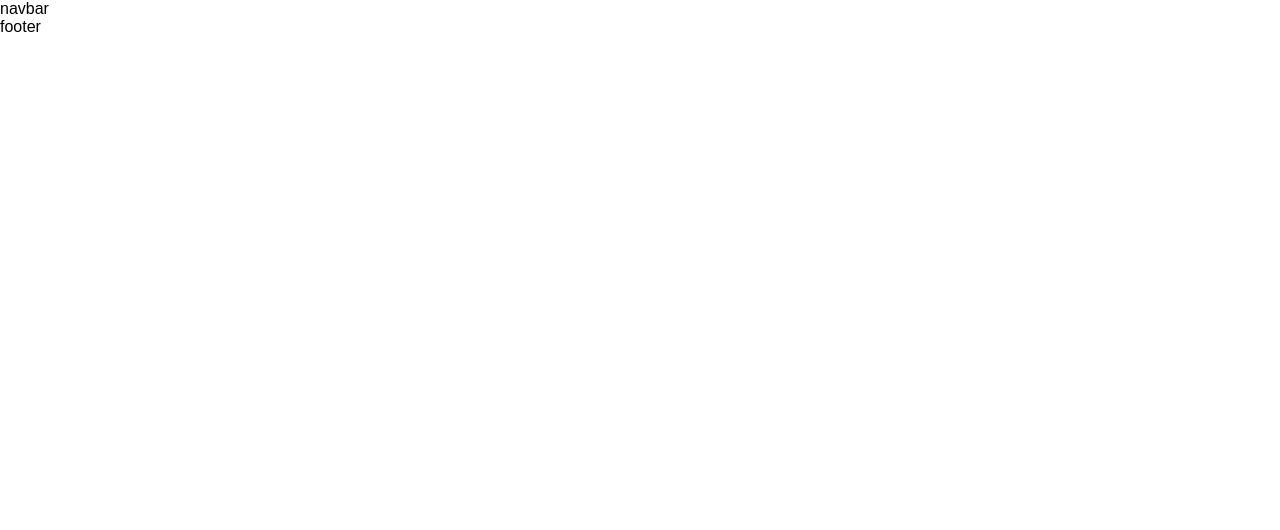
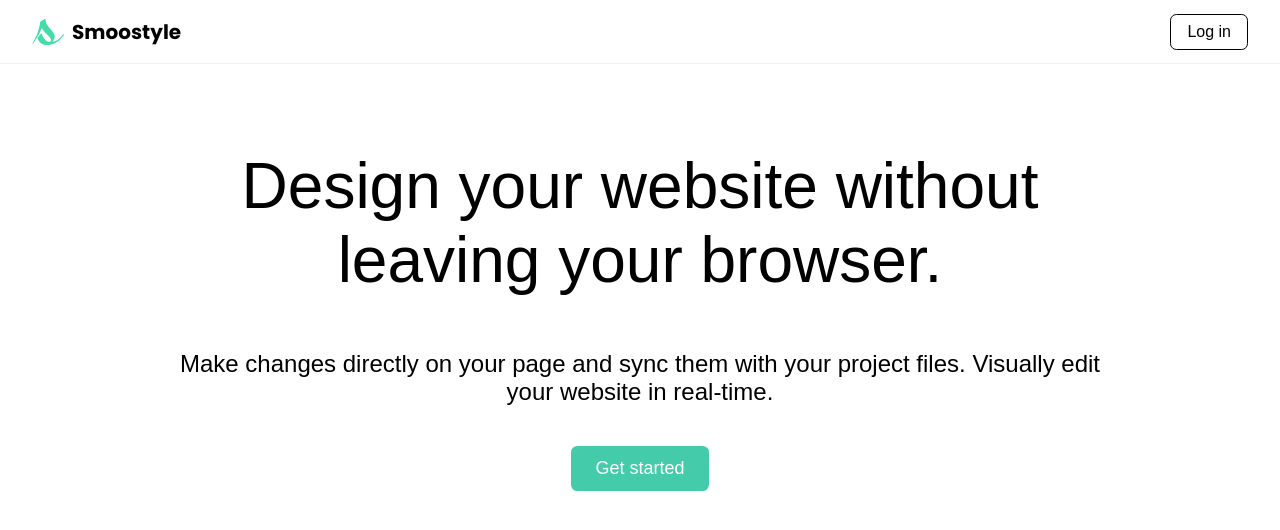
Before and after one commit to JunweiNotAvailable/smoostyle, a Vue app: page / in a window 1280 px wide. Shown: the top 530 px of the page. Built offline with nearby package versions, Linux system fonts and the light colour scheme; no server answers.

Commit message:
adding landing: hero

```diff
--- a/public/index.html
+++ b/public/index.html
@@ -5,7 +5,7 @@
     <meta http-equiv="X-UA-Compatible" content="IE=edge">
     <meta name="viewport" content="width=device-width,initial-scale=1.0">
     <link rel="icon" href="<%= BASE_URL %>favicon.ico">
-    <title>Smoostyle - Design your web on the screen</title>
+    <title>Smoostyle - Design your website without leaving your browser</title>
   </head>
   <body>
     <div id="app"></div>
--- a/src/assets/global.css
+++ b/src/assets/global.css
@@ -1,5 +1,11 @@
 :root {
   --app-color: #4ca;
+  --app-color-hover: #3b9;
+  --navbar-height: 64px;
+}
+* {
+  box-sizing: border-box;
+  transition: all .2s ease-in-out;
 }
 body {
   margin: 0;
@@ -9,8 +15,41 @@ main {
   flex: 1;
 }
 
+
 .flex-center {
   display: flex;
   justify-content: center;
   align-items: center;
 }
+.flex-between {
+  display: flex;
+  justify-content: space-between;
+  align-items: center;
+}
+.pointer {
+  cursor: pointer;
+}
+
+
+.primary-button {
+  background: var(--app-color);
+  color: #fff;
+  border: none;
+  padding: 8px 16px;
+  border-radius: .4rem;
+  cursor: pointer;
+}
+.primary-button:hover {
+  background: var(--app-color-hover);
+}
+.border-button {
+  background: none;
+  border: 1px solid #000;
+  padding: 8px 16px;
+  border-radius: .4rem;
+  cursor: pointer;
+}
+.border-button:hover {
+  background: #000;
+  color: #fff;
+}
--- a/src/components/Footer.vue
+++ b/src/components/Footer.vue
@@ -1,6 +1,6 @@
 <template>
   <footer>
-    footer
+
   </footer>
 </template>
 
--- a/src/components/Loading.vue
+++ b/src/components/Loading.vue
@@ -15,7 +15,7 @@ export default {
   height: 24px;
   border: 2px solid #c8c8c8;
   border-radius: 50%;
-  animation: spin 1.6s linear infinite;
+  animation: spin 1.2s linear infinite;
 }
 @keyframes spin {
   0% { transform: rotate(0deg); }
--- a/src/components/Navbar.vue
+++ b/src/components/Navbar.vue
@@ -1,13 +1,64 @@
 <template>
-  <header>navbar</header>
+  <header class="navbar flex-between">
+    <div class="logo pointer flex-center" @click="$router.push({ name: 'Home' })">
+      <div class="logo-icon"><img src="@/assets/logo.svg" alt="logo"></div>
+      <div class="logo-text">{{ constants.appName }}</div>
+    </div>
+    <nav>
+
+    </nav>
+    <button class="border-button">Log in</button>
+  </header>
 </template>
 
 <script>
+import { constants } from '@/utils/helpers';
+
 export default {
   name: 'Navbar',
+  setup() {
+    return { constants };
+  }
 }
 </script>
 
-<style scoped>
+<style>
+@import url('https://fonts.googleapis.com/css2?family=Poppins:wght@300;400;500;600;700;800&display=swap');
 
+.navbar {
+  position: sticky;
+  top: 0;
+  z-index: 1;
+  background: #fff;
+  border-bottom: 1px solid #f0f0f0;
+  min-height: var(--navbar-height);
+  padding: 8px 32px;
+}
+.navbar .logo {
+  font-family: 'Poppins', sans-serif;
+  font-weight: 700;
+  font-size: 20px;
+  display: flex;
+  align-items: center;
+  gap: 8px;
+}
+.navbar .logo .logo-icon {
+  width: 32px;
+  height: 32px;
+}
+.navbar .logo .logo-icon img {
+  width: 100%;
+  height: 100%;
+}
+.navbar .logo .logo-text {
+  color: #000;
+}
+.navbar .border-button {
+  font-size: 16px;
+}
+@media screen and (max-width: 768px) {
+  .navbar .logo .logo-text {
+    display: none;
+  }
+}
 </style>
--- a/src/router/index.ts
+++ b/src/router/index.ts
@@ -4,7 +4,7 @@ import HomeView from '../views/HomeView.vue'
 const routes: Array<RouteRecordRaw> = [
   {
     path: '/',
-    name: 'home',
+    name: 'Home',
     component: HomeView
   }
 ]
--- a/src/views/HomeView.vue
+++ b/src/views/HomeView.vue
@@ -1,7 +1,6 @@
 <template>
   <LoadingView v-if="isLoading"/>
   <LandingView v-else-if="!hasUser"/>
-
 </template>
 
 <script lang="ts">
--- a/src/views/LandingView.vue
+++ b/src/views/LandingView.vue
@@ -1,7 +1,14 @@
 <template>
   <Navbar/>
-  <div>
-
+  <div class="content">
+    <!-- hero section -->
+    <section class="hero">
+      <h1>Design your website without leaving your browser.</h1>
+      <p>Make changes directly on your page and sync them with your project files. Visually edit your website in real-time.</p>
+      <button class="primary-button">Get started</button>
+    </section>
+    <!-- movie section -->
+    <!--  -->
   </div>
   <Footer/>
 </template>
@@ -17,5 +24,34 @@ export default {
 </script>
 
 <style scoped>
-
+.content {
+  display: flex;
+  flex-direction: column;
+}
+section.hero {
+  display: flex;
+  flex-direction: column;
+  justify-content: center;
+  align-items: center;
+  padding: 32px;
+}
+section.hero h1 {
+  font-size: 64px;
+  font-weight: 400;
+  max-width: 800px;
+  text-align: center;
+}
+section.hero p {
+  padding: 0;
+  margin: 0;
+  font-size: 24px;
+  font-weight: 300;
+  max-width: 960px;
+  text-align: center;
+}
+section.hero .primary-button {
+  margin-top: 40px;
+  font-size: 18px;
+  padding: 12px 24px;
+}
 </style>
```
Also changed, not shown: src/assets/logo.svg (added).
